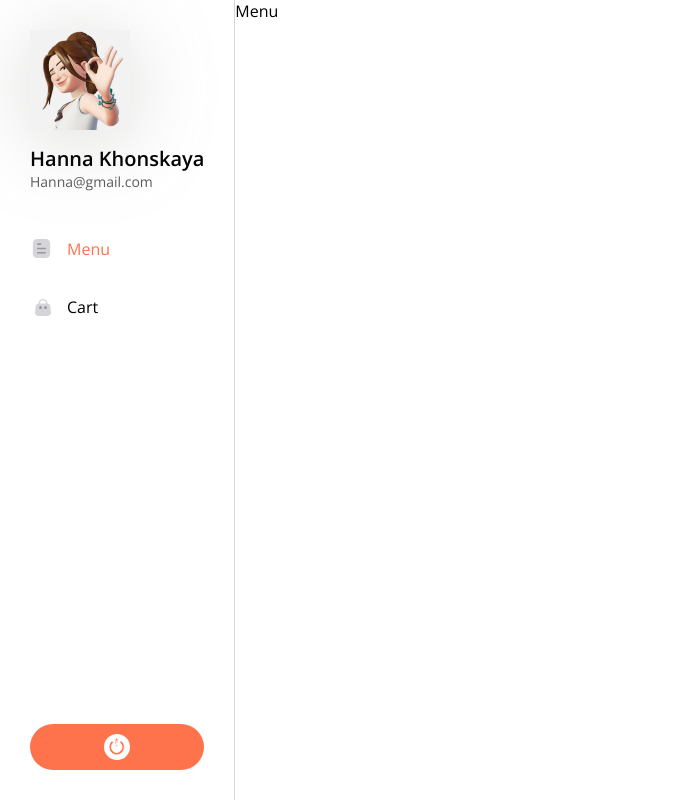
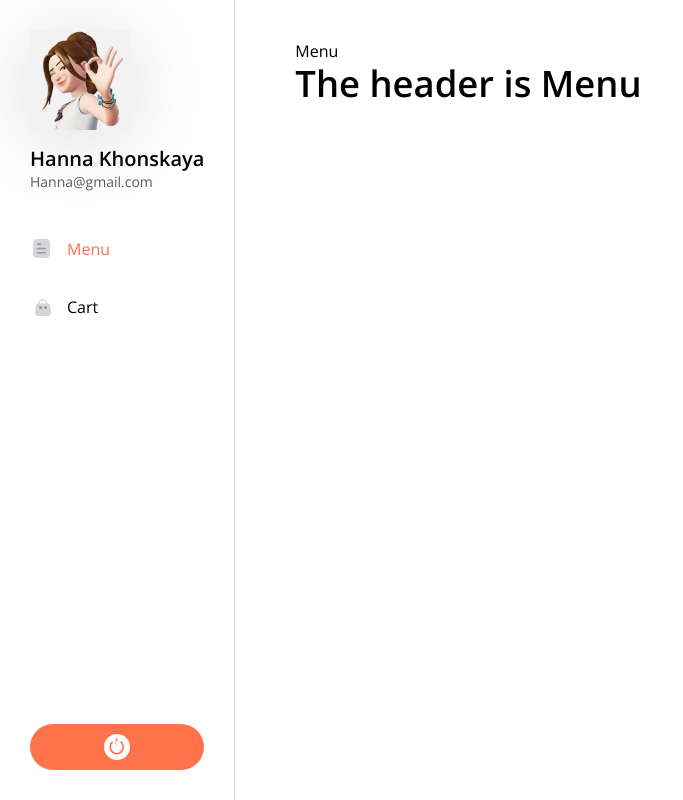
Before and after one commit to igerne94/food-app, a React (Vite) app: page / in a window 1280 px wide. Shown: the whole page, without its empty margins (0-683 px from the left). Built offline with nearby package versions, Linux system fonts and the light colour scheme.

Commit message:
Refactor Layout by adding Header component

```diff
--- /dev/null
+++ b/src/components/Header/Header.module.css
@@ -0,0 +1,8 @@
+.header {
+    color: var(--text-color);
+    font-size: 36.413px;
+    font-weight: 600;
+    line-height: 1.2;
+    font-style: normal;
+    margin: 0;
+}
--- /dev/null
+++ b/src/components/Header/Header.props.ts
@@ -0,0 +1,3 @@
+export interface HeaderProps extends React.HTMLAttributes<HTMLHeadingElement> {
+    children: React.ReactNode
+}
--- /dev/null
+++ b/src/components/Header/Header.tsx
@@ -0,0 +1,13 @@
+import { HeaderProps } from "./Header.props";
+import styles from './Header.module.css';
+import cn from 'classnames';
+
+function Header({ children, className, ...props  }: HeaderProps)  {
+    return (
+        <header className={cn(className, styles['header'])} {...props}>
+            {children}
+        </header>
+    );
+};
+
+export default Header;
--- a/src/layout/Menu/Layout.module.css
+++ b/src/layout/Menu/Layout.module.css
@@ -70,3 +70,7 @@
     line-height: normal;
     color: var(--text-secondary-color)
 }
+
+.content {
+    padding: 40px 60px;
+}
--- a/src/layout/Menu/Layout.tsx
+++ b/src/layout/Menu/Layout.tsx
@@ -2,6 +2,7 @@ import { NavLink, Outlet } from "react-router-dom";
 import styles from './Layout.module.css';
 import Button from "../../components/Button/Button";
 import cn from 'classnames';
+import Header from "../../components/Header/Header";
 
 export function Layout() {
     return <div className={styles['layout']}>
@@ -41,8 +42,9 @@ export function Layout() {
                 <img src='/exit-icon.svg' alt='exit' />
             </Button>
         </div>
-        <div>
+        <div className={styles['content']}>
             <Outlet />
+            <Header>The header is Menu</Header>
         </div>
     </div>
 }
```
